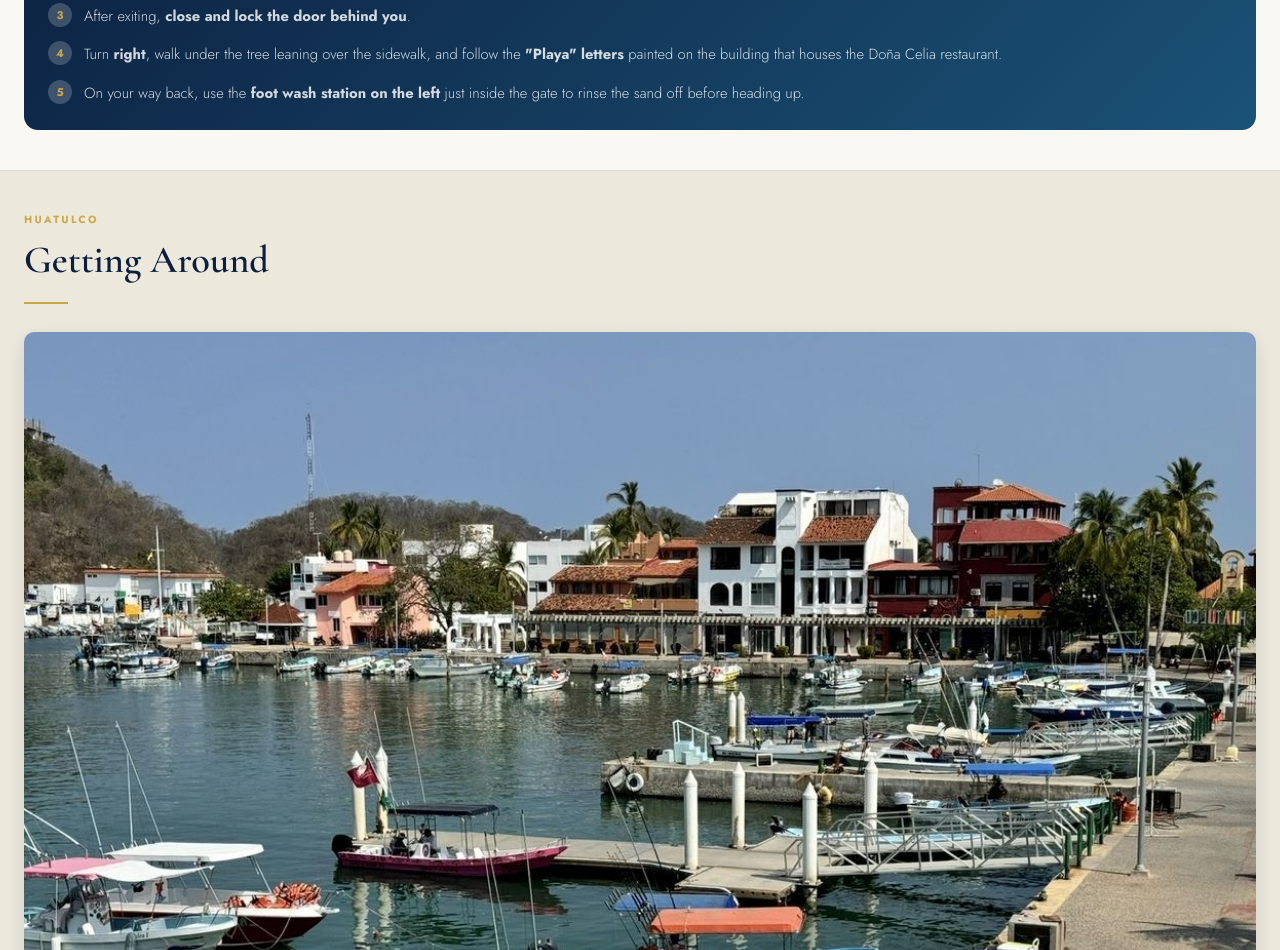
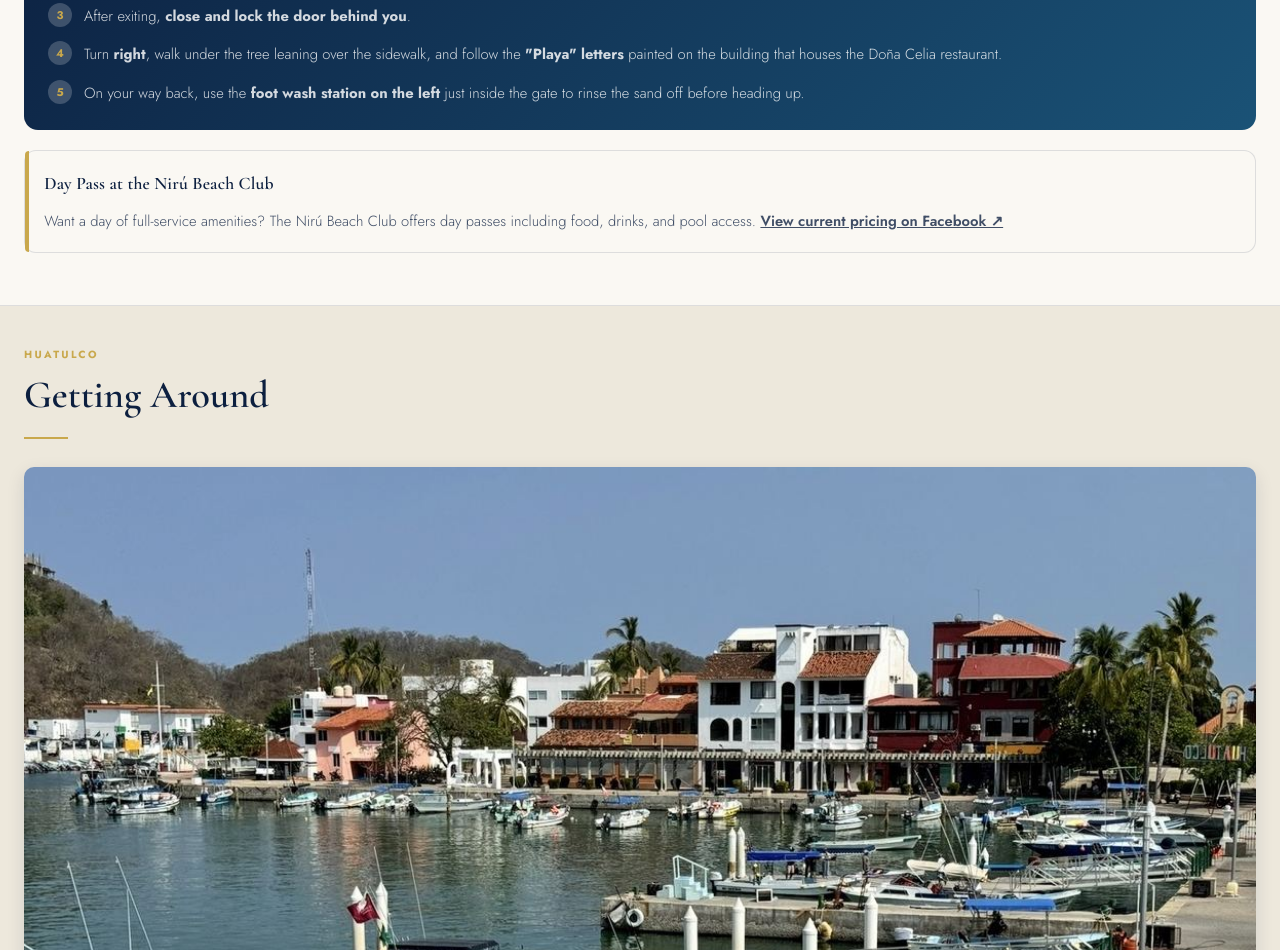
Before and after one commit to bravohuatulco/bravo-huatulco-website, a website: page guestmanual-racel/index.html in a window 1280 px wide. Shown: the part 7067-8017 px from the top of the page. Drawn offline with nearby package versions, Linux system fonts and the light colour scheme.

Commit message:
Add files via upload

```diff
--- a/guestmanual-racel/index.html
+++ b/guestmanual-racel/index.html
@@ -1341,6 +1341,14 @@
          data-i18n-es="Al regresar, use el <strong>lavapiés a la izquierda</strong> apenas pase la puerta para enjuagar la arena antes de subir.">On your way back, use the <strong>foot wash station on the left</strong> just inside the gate to rinse the sand off before heading up.</p>
     </div>
   </div>
+
+  <div class="tip-item" style="margin-top:1.25rem;">
+    <div class="tip-header">
+      <span class="tip-emoji">🏖️</span>
+      <span class="tip-title" data-i18n-en="Day Pass at the Nirú Beach Club" data-i18n-es="Pase de Día en el Nirú Beach Club">Day Pass at the Nirú Beach Club</span>
+    </div>
+    <p class="tip-body" data-i18n-en="Want a day of full-service amenities? The Nirú Beach Club offers day passes including food, drinks, and pool access. <a href=&quot;https://facebook.com/Niru.Ocean.Suites&quot; target=&quot;_blank&quot; rel=&quot;noopener&quot; style=&quot;color:var(--teal-dark);font-weight:600;text-decoration:underline;&quot;>View current pricing on Facebook ↗</a>" data-i18n-es="¿Quiere un día de amenidades con servicio completo? El Nirú Beach Club ofrece pases de día que incluyen comida, bebidas y acceso a la alberca. <a href=&quot;https://facebook.com/Niru.Ocean.Suites&quot; target=&quot;_blank&quot; rel=&quot;noopener&quot; style=&quot;color:var(--teal-dark);font-weight:600;text-decoration:underline;&quot;>Vea los precios actuales en Facebook ↗</a>">Want a day of full-service amenities? The Nirú Beach Club offers day passes including food, drinks, and pool access. <a href="https://facebook.com/Niru.Ocean.Suites" target="_blank" rel="noopener" style="color:var(--teal-dark);font-weight:600;text-decoration:underline;">View current pricing on Facebook ↗</a></p>
+  </div>
 </section>
 
 <!-- GETTING AROUND -->
```
